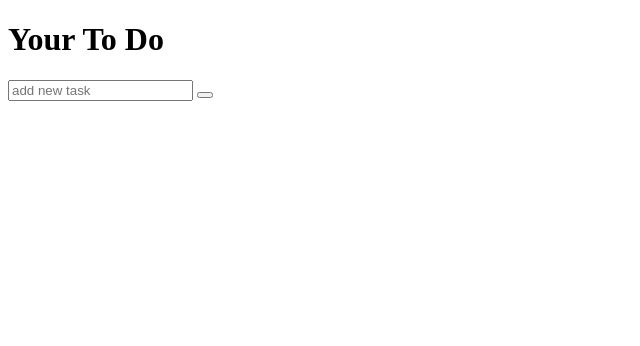
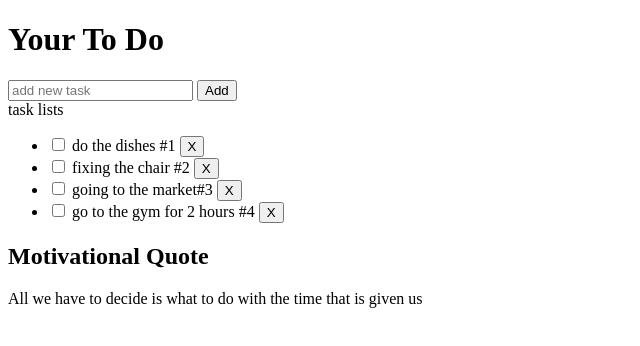
Before and after one commit to bekwizgobisa321-lgtm/daily-todo-web, a plain HTML site: page index.html in a window 1280 px wide. Shown: the whole page, without its empty margins (0-640 px from the left). Drawn offline with Linux system fonts and the light colour scheme.

Commit message:
the html part is doing good we will go for the css part after this

```diff
--- a/index.html
+++ b/index.html
@@ -15,9 +15,40 @@
      type="text"
      id="task-input"
      placeholder="add new task"
-     aria-label="Add new task">
-     <button id="the-add-task-btn" type="button"></button>
+     aria-label="Add new task"
+     >
+     <button id="the-add-task-btn" type="button">Add</button>
  </section>
+ task lists
+  <section class="task-list">
+    <ul class = "task-list">
+    <li class= "T-item" data-id="1" >
+        <input  type="checkbox"   class="task-check" >
+        <span class="task-text">do the dishes #1</span>
+        <button class="delete-btn" type="button" aria-label="Delete task">X</button>
+    </li>
+    <li class= "T-item" data-id="2" >
+        <input  type="checkbox"   class="task-check" >
+        <span class="task-text">fixing the chair #2</span>
+        <button class="delete-btn" type="button" aria-label="Delete task">X</button>
+    </li>
+    <li class= "T-item" data-id="3" >
+        <input  type="checkbox"   class="task-check" >
+        <span class="task-text">going to the market#3</span>
+        <button class="delete-btn" type="button" aria-label="Delete task">X</button>
+    </li>
+    <li class= "T-item" data-id="4" >
+        <input  type="checkbox"   class="task-check" >
+        <span class="task-text">go to the gym for 2 hours #4</span>
+        <button class="delete-btn" type="button" aria-label="Delete task">X</button>
+    </li>
+    </ul>
+  </section>
+  <!-- the inspiration -->
+   <aside class="quote-box">
+    <h2>Motivational Quote</h2>
+    <p id="quote">All we have to decide is what to do with the time that is given us</p>
+   </aside>
 </main>
 
 </html>
```
